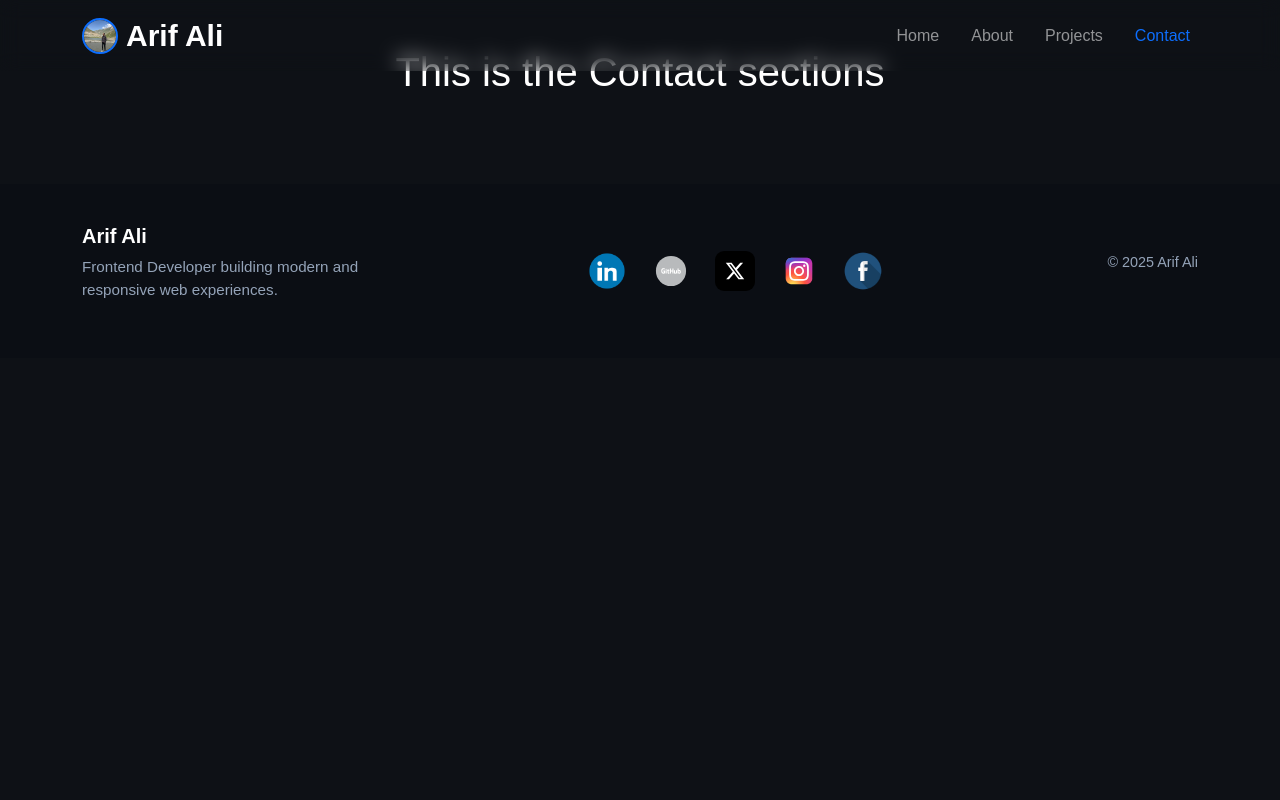
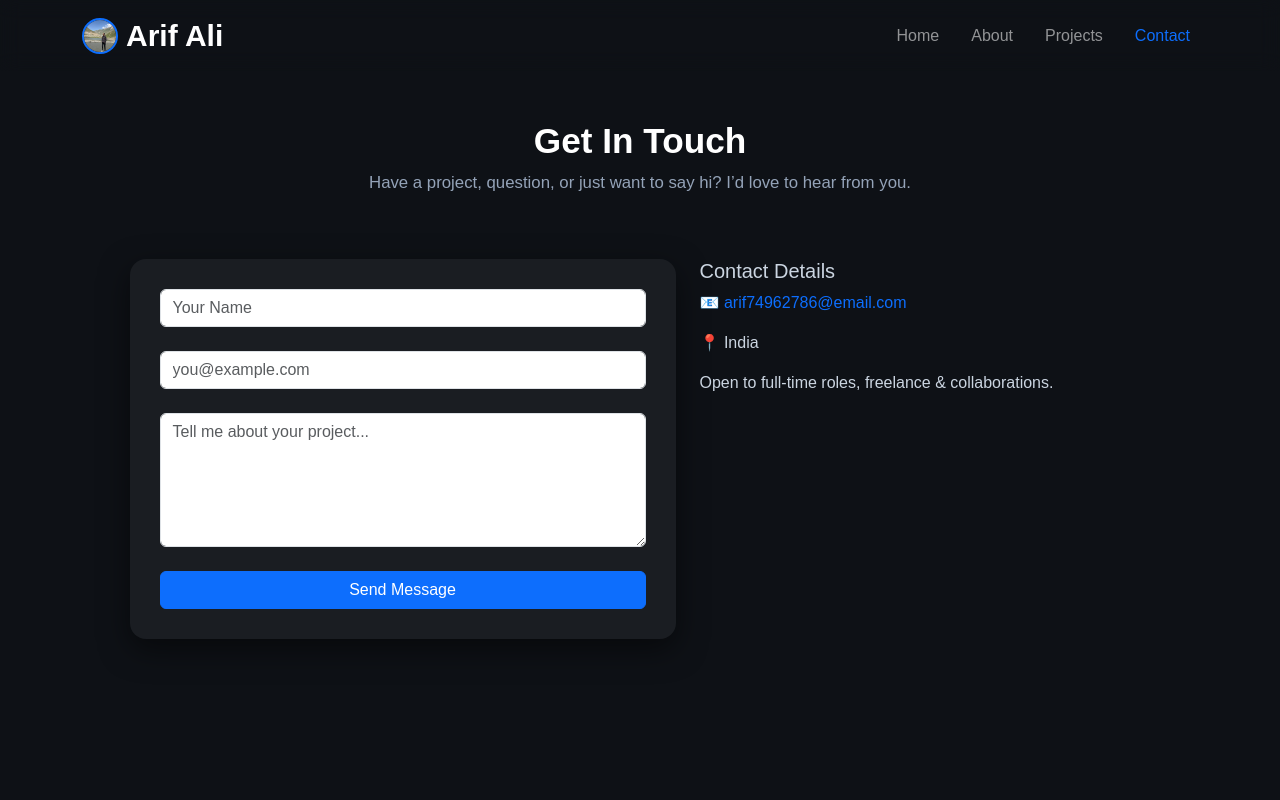
Before and after one commit to arifali-dev/my-new-portfolio, a Next.js app: page /contact in a window 1280 px wide. Shown: the top 800 px of the page. Built offline with nearby package versions, Linux system fonts and the light colour scheme.

Commit message:
contact page changes

```diff
--- a/src/app/contact/page.js
+++ b/src/app/contact/page.js
@@ -1,13 +1,62 @@
 export default function Contact() {
     return (
-        <div className="main_div">
-            <div className="row">
-                <div className="col-md-12">
-                    <h1 className="text-white text-center mt-5">This is the Contact sections</h1>
+        <section className="contact-section">
+            <div className="container">
+                <div className="row justify-content-center">
+
+                    {/* HEADER */}
+                    <div className="col-md-8 text-center mb-5 contact_header">
+                        <h1 className="section-title">Get In Touch</h1>
+                        <p className="contact-subtext">
+                            Have a project, question, or just want to say hi? I’d love to hear from you.
+                        </p>
+                    </div>
+
+                    {/* FORM */}
+                    <div className="col-lg-6 mb-5">
+                        <form className="contact-form">
+                            <div className="form-group mb-4">
+                                <input
+                                    type="text"
+                                    className="form-control"
+                                    placeholder="Your Name"
+                                />
+                            </div>
+
+                            <div className="form-group mb-4">
+                                <input
+                                    type="email"
+                                    className="form-control"
+                                    placeholder="you@example.com"
+                                />
+                            </div>
+
+                            <div className="form-group mb-4">
+                                <textarea
+                                    className="form-control"
+                                    rows="5"
+                                    placeholder="Tell me about your project..."
+                                ></textarea>
+                            </div>
+
+                            <button className="btn btn-primary w-100">
+                                Send Message
+                            </button>
+                        </form>
+                    </div>
+
+                    {/* CONTACT INFO */}
+                    <div className="col-lg-5 mt-5 mt-lg-0">
+                        <div className="contact-info">
+                            <h5>Contact Details</h5>
+                            <p>📧 <a href="mailto:arif74962786@email.com">arif74962786@email.com</a></p>
+                            <p>📍 India</p>
+                            <p className="mt-3">Open to full-time roles, freelance & collaborations.</p>
+                        </div>
+                    </div>
+
                 </div>
-
             </div>
-
-        </div>
+        </section>
     );
 }
--- a/src/app/layout.js
+++ b/src/app/layout.js
@@ -26,9 +26,12 @@
 export default function RootLayout({ children }) {
   return (
     <html lang="en">
-      <body className={`${geistSans.variable} ${geistMono.variable}`}>
+      <body className={`${geistSans.variable} ${geistMono.variable} app-layout `}>
         <Navbar />
-        {children}
+        {/* {children} */}
+        <main className="content">
+          {children}
+        </main>
         <Script
           src="https://cdn.jsdelivr.net/npm/bootstrap@5.3.3/dist/js/bootstrap.bundle.min.js"
           strategy="beforeInteractive"
--- a/src/app/styles/custom.css
+++ b/src/app/styles/custom.css
@@ -14,6 +14,12 @@
     /* background: radial-gradient(circle at top, #1a1a1a, #000); */
     color: white;
     padding-top: 120px;
+}
+
+.contact_header {
+    min-height: 10vh;
+    /* background: radial-gradient(circle at top, #1a1a1a, #000); */
+    color: white;
 }
 
 .hero-title {
@@ -201,9 +207,52 @@
     font-size: 0.9rem;
 }
 
+/* App layout for sticky footer */
+.app-layout {
+    min-height: 100vh;
+    display: flex;
+    flex-direction: column;
+}
+
+/* Push footer to bottom */
+.content {
+    flex: 1;
+}
+
 @media (max-width: 388px) {
     .resume-btn {
         margin-top: 0.5rem;
         /* same as mt-2 */
     }
 }
+
+
+.contact-section {
+    padding: 120px 0 80px;
+    color: white;
+}
+
+.contact-subtext {
+    color: #94a3b8;
+    font-size: 1.05rem;
+}
+
+.contact-form {
+    background: #1a1d22;
+    padding: 30px;
+    border-radius: 16px;
+    box-shadow: 0 10px 30px rgba(0, 0, 0, 0.5);
+}
+
+.contact-info {
+    color: #cbd5e1;
+}
+
+.contact-info a {
+    color: #0d6efd;
+    text-decoration: none;
+}
+
+.contact-info a:hover {
+    text-decoration: underline;
+}
```
